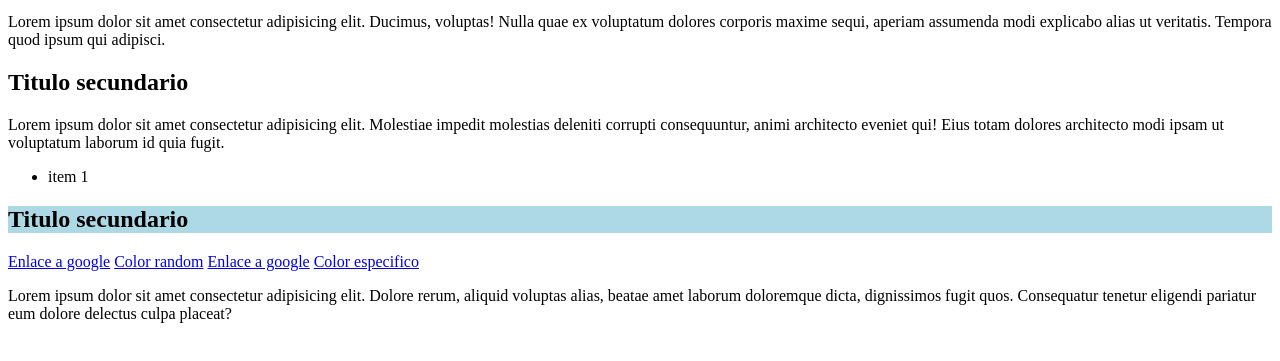
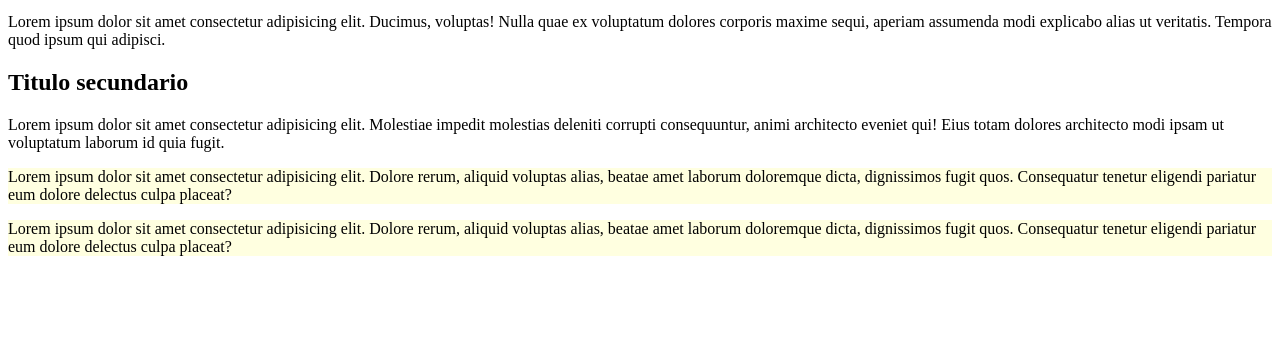
Before and after one commit to StebanSzs/cursoCSS, a plain HTML site: page selectores/index.html in a window 1280 px wide. Shown: the part 101-462 px from the top of the page. Drawn offline with Linux system fonts and the light colour scheme.

Commit message:
Add new CSS selectors and enhance HTML structure for better clarity

```diff
--- a/selectores/css/styles.css
+++ b/selectores/css/styles.css
@@ -19,6 +19,9 @@ Selectores simples
 Selectores compuestos
     Selectores agrupados -> se agrupan los selectores separados por comas y se escribe el estilo una sola vez
     Selectores combinadores
+        Selector descendiente -> div p
+        Selector de hermano siguiente -> h1 + p
+        Selector de hermanos siguientes -> h1 ~ p
     Pseudo-clases
     Pseudo-elementos
 */
@@ -73,6 +76,12 @@ li{
     background-color: lightgreen;
 } */
 
-div .title-2 {
+/* div .title-2 {
     background-color: lightblue;
-}
+} */
+/* .text-2 + .title-2 {
+    background-color: lightcoral;
+ } */
+ .text-2 ~ p {
+    background-color: lightyellow;
+    }
--- a/selectores/index.html
+++ b/selectores/index.html
@@ -8,26 +8,21 @@
 </head>
 <body>
     <h1 class="title">Selectores CSS</h1>
-
         <p class="subtitle"> Subtítulo</p>
         <p class="text">Lorem ipsum dolor sit amet consectetur adipisicing elit. Ducimus, voluptas! Nulla quae ex voluptatum dolores corporis maxime sequi, aperiam assumenda modi explicabo alias ut veritatis. Tempora quod ipsum qui adipisci.</p>
-
         <h2 class="title-2">Titulo secundario</h2>
         <div>
             <p class="text-2">Lorem ipsum dolor sit amet consectetur adipisicing elit. Molestiae impedit molestias deleniti corrupti consequuntur, animi architecto eveniet qui! Eius totam dolores architecto modi ipsam ut voluptatum laborum id quia fugit.</p>
-
-    <ul>
+            <!-- <ul>
                 <li>item 1</li>
-    </ul>
-
-    <h2 class="title-2">Titulo secundario</h2>
-
+            </ul> -->
+            <!-- <h2 class="title-2">Titulo secundario</h2>
             <a href="https://google.com">Enlace a google</a>
             <a href="color-modo-random">Color random</a>
             <a href="https://x.com">Enlace a google</a>
-    <a href="color-especifico">Color especifico</a>
-
+            <a href="color-especifico">Color especifico</a> -->
             <p class="text-3" lang="en">Lorem ipsum dolor sit amet consectetur adipisicing elit. Dolore rerum, aliquid voluptas alias, beatae amet laborum doloremque dicta, dignissimos fugit quos. Consequatur tenetur eligendi pariatur eum dolore delectus culpa placeat?</p>
+            <p class="text-4" lang="en">Lorem ipsum dolor sit amet consectetur adipisicing elit. Dolore rerum, aliquid voluptas alias, beatae amet laborum doloremque dicta, dignissimos fugit quos. Consequatur tenetur eligendi pariatur eum dolore delectus culpa placeat?</p>
         </div>
 </body>
 </html>
```
Lines whose indentation alone changed are shown as unchanged.
